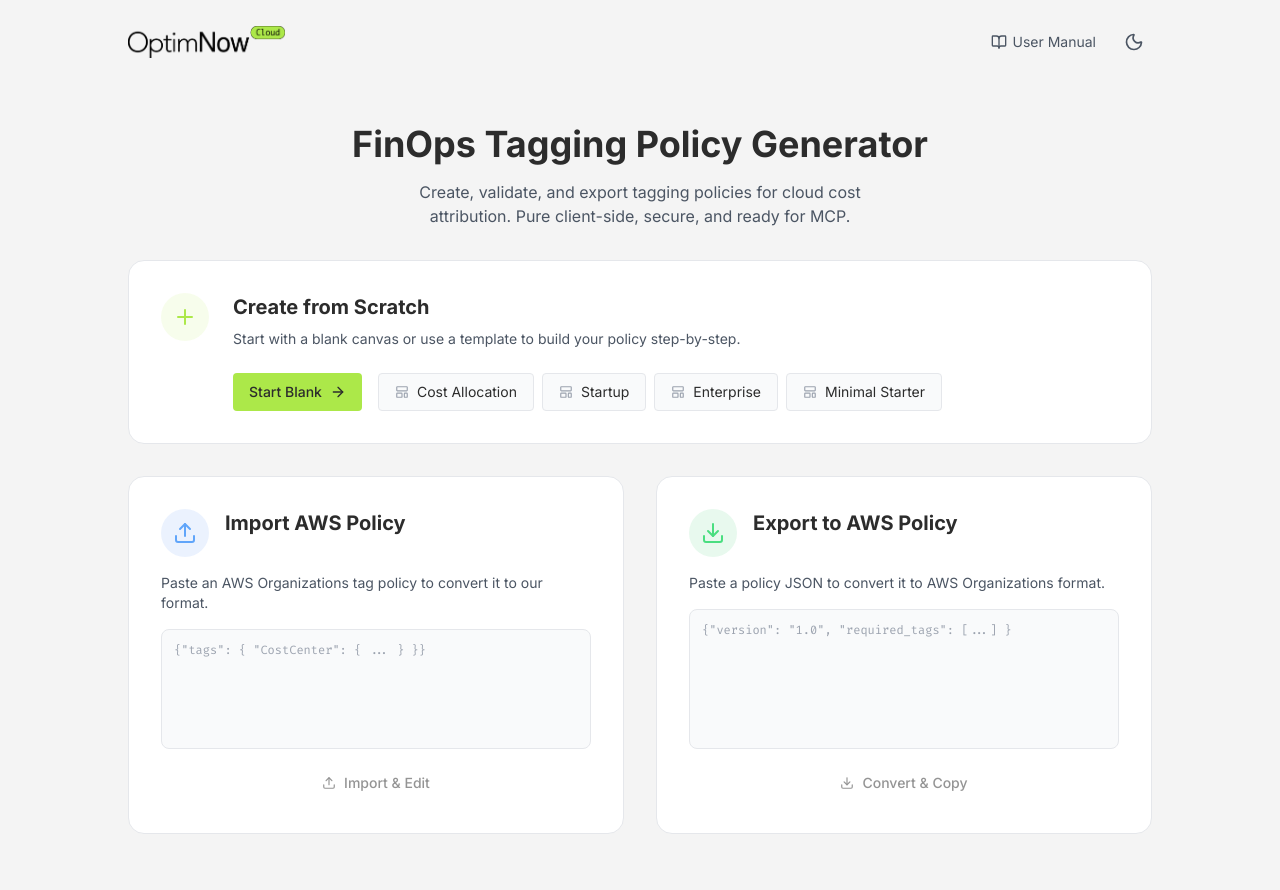
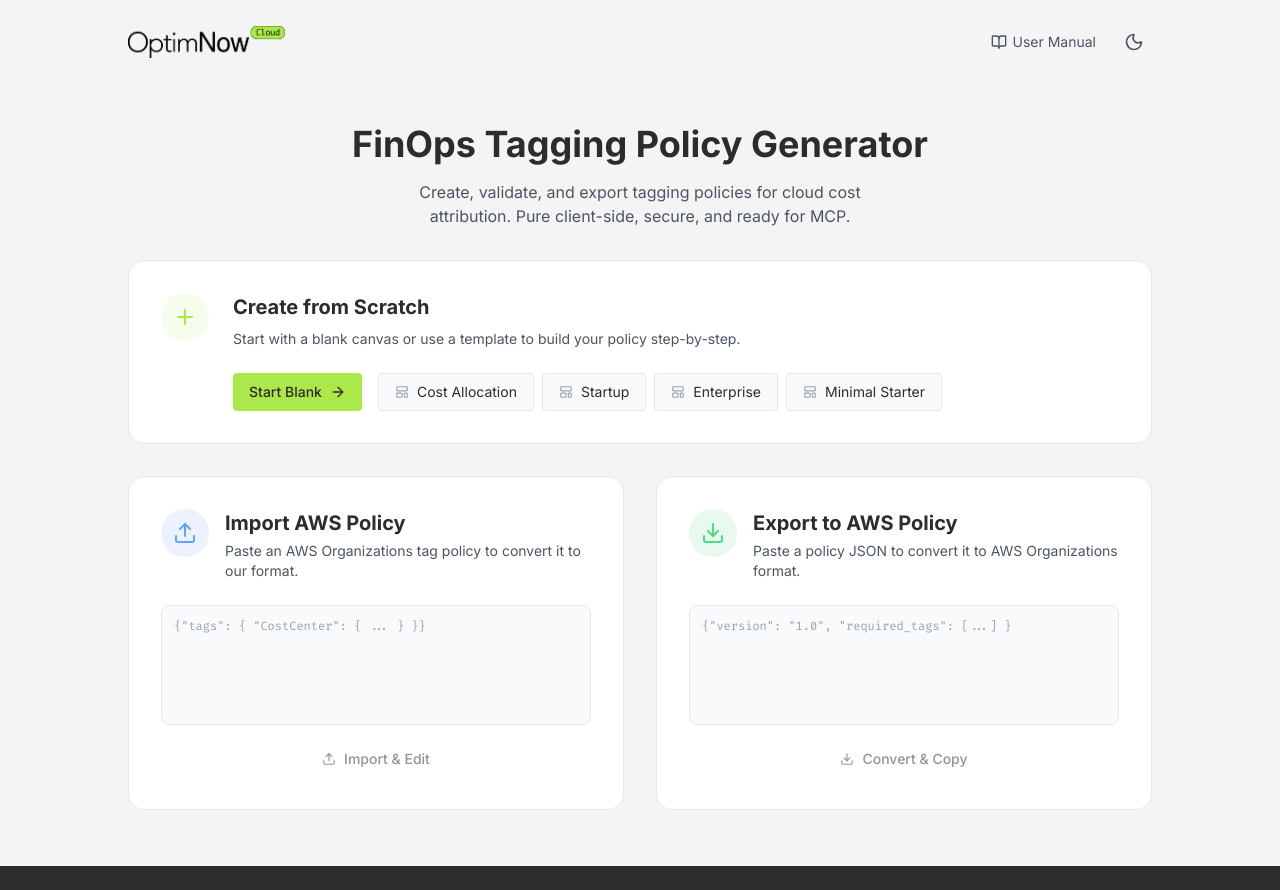
Before and after one commit to OptimNow/tagging-policy-generator, a React (Vite) app: page / in a window 1280 px wide. After the commit the page ends 866 px from the top, so only its background shows below. Built offline with nearby package versions, Linux system fonts and the light colour scheme.

Commit message:
refactor: align import/export descriptions with titles for better visual hierarchy

```diff
--- a/App.tsx
+++ b/App.tsx
@@ -316,15 +316,18 @@ const App: React.FC = () => {
 
             {/* Option 2: Import from AWS Policy */}
             <div className={`rounded-2xl p-8 hover:border-chartreuse/50 transition-all flex flex-col ${isDark ? 'bg-white/5 border border-white/10' : 'bg-white border border-gray-200'}`}>
-              <div className="flex items-start gap-4 mb-4">
+              <div className="flex items-start gap-4 mb-2">
                 <div className="w-12 h-12 rounded-full bg-blue-500/10 flex items-center justify-center flex-shrink-0">
                   <Upload className="text-blue-400" />
                 </div>
-                <h2 className="text-xl font-bold">Import AWS Policy</h2>
+                <div className="flex-1">
+                  <h2 className="text-xl font-bold mb-1">Import AWS Policy</h2>
+                  <p className={`text-sm ${isDark ? 'text-gray-400' : 'text-gray-600'}`}>
+                    Paste an AWS Organizations tag policy to convert it to our format.
+                  </p>
+                </div>
               </div>
-              <p className={`text-sm mb-4 ${isDark ? 'text-gray-400' : 'text-gray-600'}`}>
-                Paste an AWS Organizations tag policy to convert it to our format.
-              </p>
+              <div className="mb-4"></div>
               <textarea
                 className={`w-full flex-1 min-h-[120px] rounded-lg p-3 text-xs font-mono focus:outline-none focus:border-chartreuse mb-4 resize-none ${isDark ? 'bg-black/30 border border-white/10 text-gray-300' : 'bg-gray-50 border border-gray-200 text-gray-700'}`}
                 placeholder='{"tags": { "CostCenter": { ... } }}'
@@ -343,15 +346,18 @@ const App: React.FC = () => {
 
             {/* Option 3: Export to AWS Policy */}
             <div className={`rounded-2xl p-8 hover:border-chartreuse/50 transition-all flex flex-col ${isDark ? 'bg-white/5 border border-white/10' : 'bg-white border border-gray-200'}`}>
-              <div className="flex items-start gap-4 mb-4">
+              <div className="flex items-start gap-4 mb-2">
                 <div className="w-12 h-12 rounded-full bg-green-500/10 flex items-center justify-center flex-shrink-0">
                   <Download className="text-green-400" />
                 </div>
-                <h2 className="text-xl font-bold">Export to AWS Policy</h2>
+                <div className="flex-1">
+                  <h2 className="text-xl font-bold mb-1">Export to AWS Policy</h2>
+                  <p className={`text-sm ${isDark ? 'text-gray-400' : 'text-gray-600'}`}>
+                    Paste a policy JSON to convert it to AWS Organizations format.
+                  </p>
+                </div>
               </div>
-              <p className={`text-sm mb-4 ${isDark ? 'text-gray-400' : 'text-gray-600'}`}>
-                Paste a policy JSON to convert it to AWS Organizations format.
-              </p>
+              <div className="mb-4"></div>
               <textarea
                 className={`w-full flex-1 min-h-[120px] rounded-lg p-3 text-xs font-mono focus:outline-none focus:border-chartreuse mb-4 resize-none ${isDark ? 'bg-black/30 border border-white/10 text-gray-300' : 'bg-gray-50 border border-gray-200 text-gray-700'}`}
                 placeholder='{"version": "1.0", "required_tags": [...] }'
```
